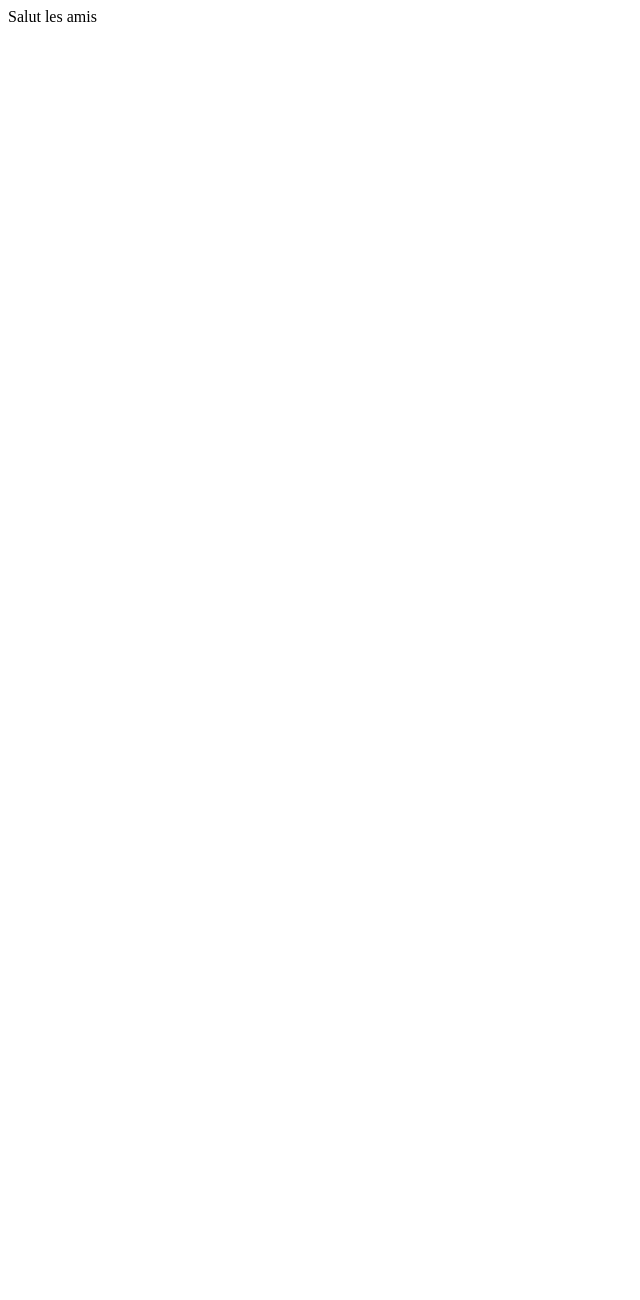
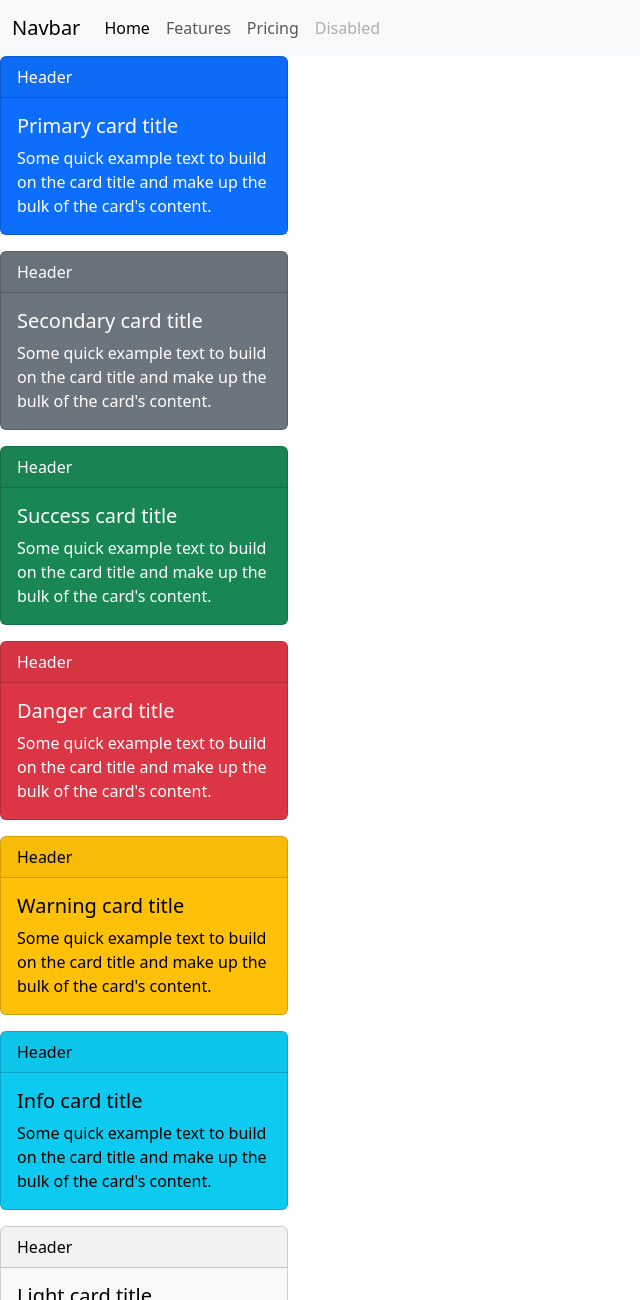
Before and after one commit to Richez-b/test, a plain HTML site: page index.html in a window 1280 px wide. Shown: the top 1300 px of the page, without its empty margins (0-640 px from the left). Before the commit the page ends 800 px from the top, so only its background shows below. Drawn offline with nearby package versions, Linux system fonts and the light colour scheme.

Commit message:
html modified

```diff
--- a/index.html
+++ b/index.html
@@ -1 +1,92 @@
-Salut les amis
+<!DOCTYPE html>
+<html lang="fr">
+<head>
+    <meta charset="UTF-8">
+    <meta name="viewport" content="width=device-width, initial-scale=1.0">
+    <title>Accueil</title>
+    <link href="https://cdn.jsdelivr.net/npm/bootstrap@5.3.3/dist/css/bootstrap.min.css" rel="stylesheet" integrity="sha384-QWTKZyjpPEjISv5WaRU9OFeRpok6YctnYmDr5pNlyT2bRjXh0JMhjY6hW+ALEwIH" crossorigin="anonymous">
+<script src="https://cdn.jsdelivr.net/npm/bootstrap@5.3.3/dist/js/bootstrap.bundle.min.js" integrity="sha384-YvpcrYf0tY3lHB60NNkmXc5s9fDVZLESaAA55NDzOxhy9GkcIdslK1eN7N6jIeHz" crossorigin="anonymous"></script>
+</head>
+<body>
+    <nav class="navbar navbar-expand-lg bg-body-tertiary">
+        <div class="container-fluid">
+          <a class="navbar-brand" href="#">Navbar</a>
+          <button class="navbar-toggler" type="button" data-bs-toggle="collapse" data-bs-target="#navbarNav" aria-controls="navbarNav" aria-expanded="false" aria-label="Toggle navigation">
+            <span class="navbar-toggler-icon"></span>
+          </button>
+          <div class="collapse navbar-collapse" id="navbarNav">
+            <ul class="navbar-nav">
+              <li class="nav-item">
+                <a class="nav-link active" aria-current="page" href="#">Home</a>
+              </li>
+              <li class="nav-item">
+                <a class="nav-link" href="#">Features</a>
+              </li>
+              <li class="nav-item">
+                <a class="nav-link" href="#">Pricing</a>
+              </li>
+              <li class="nav-item">
+                <a class="nav-link disabled" aria-disabled="true">Disabled</a>
+              </li>
+            </ul>
+          </div>
+        </div>
+      </nav>
+      <div class="card text-bg-primary mb-3" style="max-width: 18rem;">
+        <div class="card-header">Header</div>
+        <div class="card-body">
+          <h5 class="card-title">Primary card title</h5>
+          <p class="card-text">Some quick example text to build on the card title and make up the bulk of the card's content.</p>
+        </div>
+      </div>
+      <div class="card text-bg-secondary mb-3" style="max-width: 18rem;">
+        <div class="card-header">Header</div>
+        <div class="card-body">
+          <h5 class="card-title">Secondary card title</h5>
+          <p class="card-text">Some quick example text to build on the card title and make up the bulk of the card's content.</p>
+        </div>
+      </div>
+      <div class="card text-bg-success mb-3" style="max-width: 18rem;">
+        <div class="card-header">Header</div>
+        <div class="card-body">
+          <h5 class="card-title">Success card title</h5>
+          <p class="card-text">Some quick example text to build on the card title and make up the bulk of the card's content.</p>
+        </div>
+      </div>
+      <div class="card text-bg-danger mb-3" style="max-width: 18rem;">
+        <div class="card-header">Header</div>
+        <div class="card-body">
+          <h5 class="card-title">Danger card title</h5>
+          <p class="card-text">Some quick example text to build on the card title and make up the bulk of the card's content.</p>
+        </div>
+      </div>
+      <div class="card text-bg-warning mb-3" style="max-width: 18rem;">
+        <div class="card-header">Header</div>
+        <div class="card-body">
+          <h5 class="card-title">Warning card title</h5>
+          <p class="card-text">Some quick example text to build on the card title and make up the bulk of the card's content.</p>
+        </div>
+      </div>
+      <div class="card text-bg-info mb-3" style="max-width: 18rem;">
+        <div class="card-header">Header</div>
+        <div class="card-body">
+          <h5 class="card-title">Info card title</h5>
+          <p class="card-text">Some quick example text to build on the card title and make up the bulk of the card's content.</p>
+        </div>
+      </div>
+      <div class="card text-bg-light mb-3" style="max-width: 18rem;">
+        <div class="card-header">Header</div>
+        <div class="card-body">
+          <h5 class="card-title">Light card title</h5>
+          <p class="card-text">Some quick example text to build on the card title and make up the bulk of the card's content.</p>
+        </div>
+      </div>
+      <div class="card text-bg-dark mb-3" style="max-width: 18rem;">
+        <div class="card-header">Header</div>
+        <div class="card-body">
+          <h5 class="card-title">Dark card title</h5>
+          <p class="card-text">Some quick example text to build on the card title and make up the bulk of the card's content.</p>
+        </div>
+      </div>
+</body>
+</html>
```
